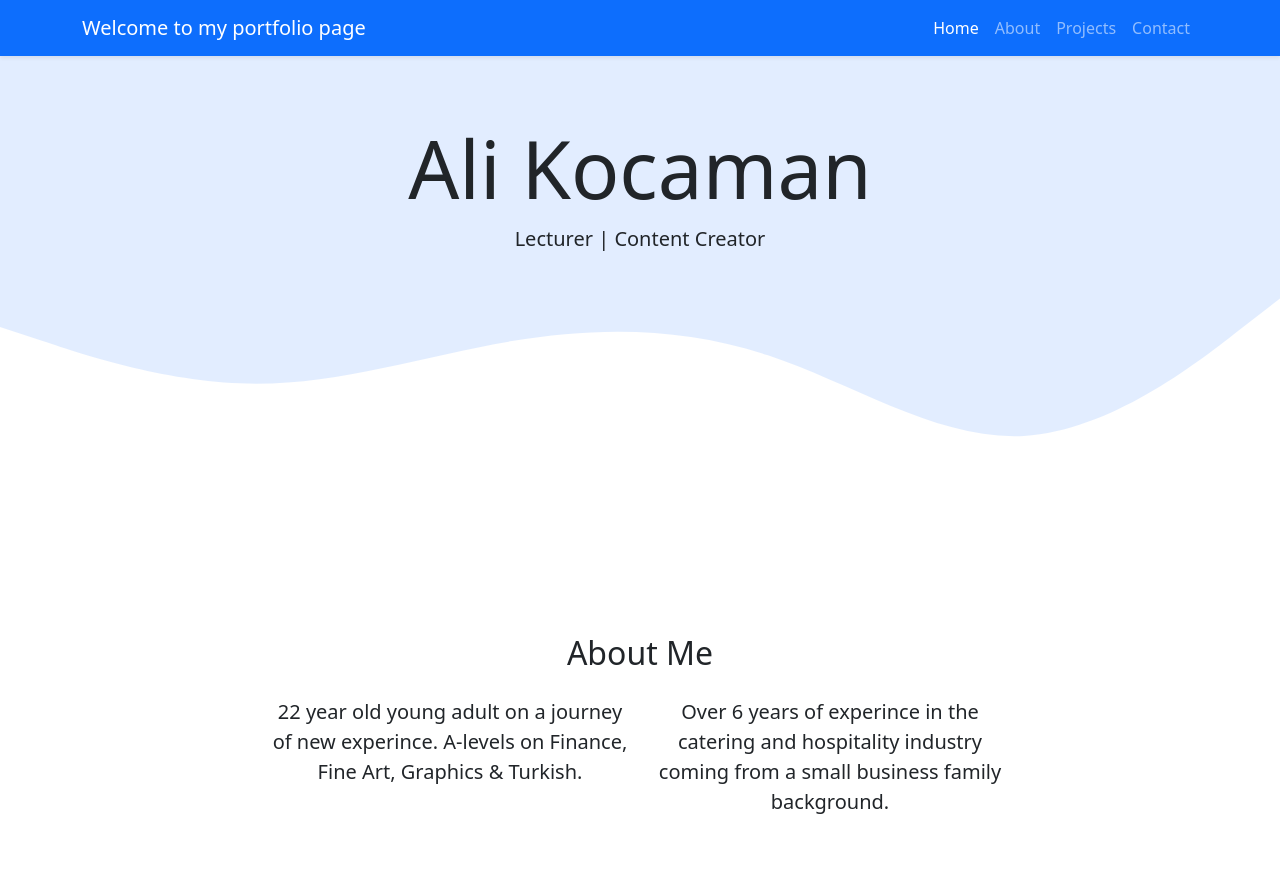
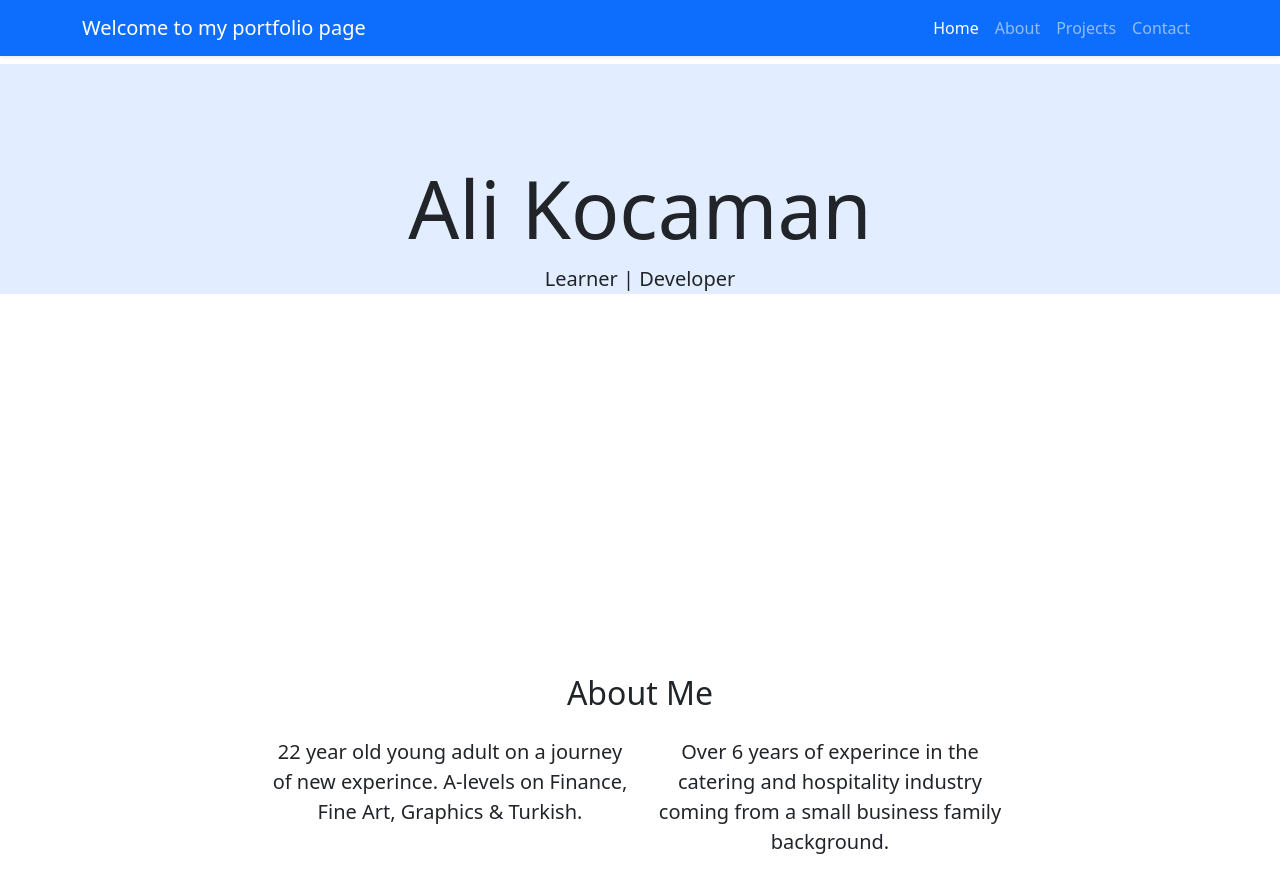
Before and after one commit to KDragonuv/Website-Portfolio-Ali-Kocaman, a website: page index.html in a window 1280 px wide. Shown: the top 876 px of the page. Drawn offline with nearby package versions, Linux system fonts and the light colour scheme; files that its build step writes are made by us from their sources.

Commit message:
additions

```diff
--- a/index.html
+++ b/index.html
@@ -30,7 +30,7 @@
     <link rel="stylesheet" href="style.css" />
 
 <title></title>
-  </head>My Portfolio | Ali Kocaman<head>
+  </head><head>
   <body id="home">
         <!-- Navbar -->
     <nav class="navbar navbar-expand-lg navbar-dark bg-primary shadow-sm fixed-top">
@@ -58,9 +58,14 @@
       </div>
     </nav>
 
-     <section class="jumbotron text-center">
-      <h1 class="display-1">Ali Kocaman</h1>
-      <p class="lead">Learner | Developer</p>
+    <nav class="navbar navbar-expand-lg navbar-light bg-light">
+        <!-- Your navigation bar content here -->
+      </nav>
+
+      <section class="jumbotron text-center mt-5"> <!-- Adding mt-5 class for top margin -->
+        <h1 class="display-1">Ali Kocaman</h1>
+        <p class="lead">Learner | Developer</p>
+      </section>
       <svg xmlns="http://www.w3.org/2000/svg" viewBox="0 0 1440 320">
         <path
           fill="#ffffff"
@@ -157,7 +162,7 @@
       </svg>
     </section>
 
-    <!-- Contact -->
+        <!-- Contact -->
     <section id="contact">
       <div class="container">
         <div class="row text-center mb-3">
@@ -203,9 +208,9 @@
       </svg>
     </section>
 
-    <!-- Footer -->
+        <!-- Footer -->
     <footer class="bg-primary text-white text-center pb-5">
-      <p>Created with <i class="bi bi-heart-fill text-danger"></i> by <a href="https://www.instagram.com/sandhikagalih/" class="text-white fw-bold">Sandhika Galih</a></p>
+      <p>Created with <i class="bi bi-heart-fill text-danger"></i> by <a href="https://www.linkedin.com/in/ali-kocaman-47156b291/" class="text-white fw-bold">Ali Kocaman</a></p>
     </footer>
 
     <script
@@ -225,7 +230,7 @@
       gsap.from('.display-4', { delay: 1, duration: 1, opacity: 0, x: '-10%' });
 
       gsap.registerPlugin(TextPlugin);
-      gsap.to('.lead', { delay: 1.5, duration: 2, text: 'Lecturer | Content Creator' });
+      gsap.to('.lead', { delay: 2, duration: 3, text: 'Learner | Developer' });
 
       const galleryImages = document.querySelectorAll('.gallery-img');
       const delayTimes = [0, 50, 100, 150, 200, 250, 300, 350, 400, 450];
```
Also changed, not shown: README.md, develop/assets/style.css (line endings or trailing spaces).
